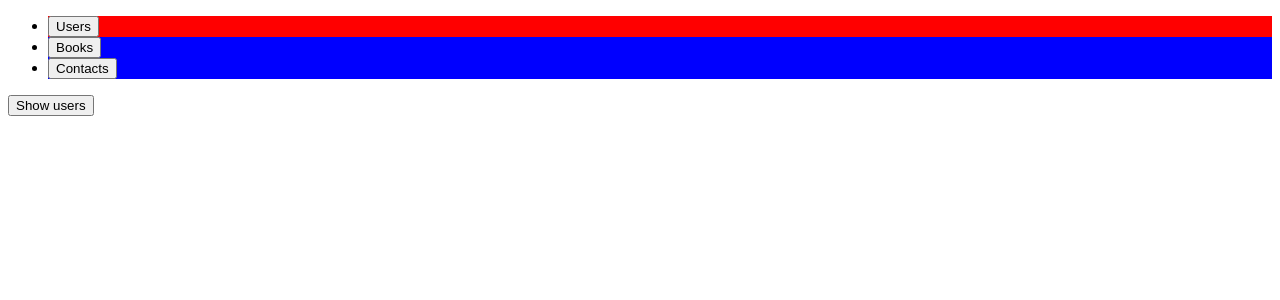
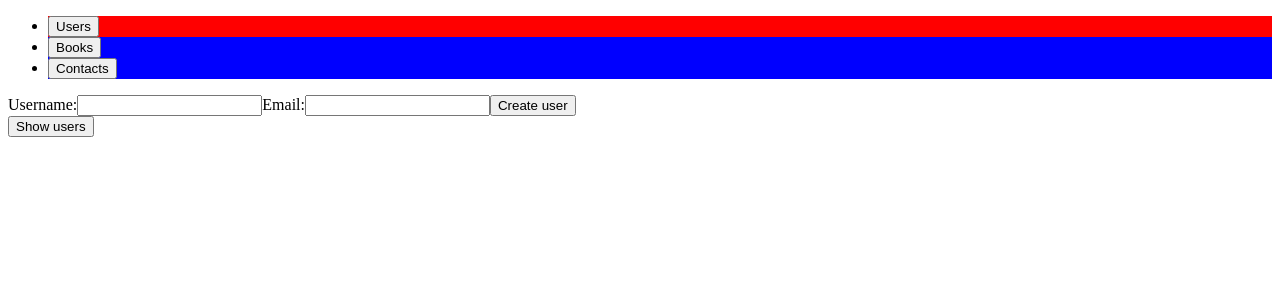
Before and after one commit to AlonaHarnyk/bc_82_ts_react_next, a React (Vite) app: page / in a window 1280 px wide. Shown: the top 300 px of the page. Built offline with nearby package versions, Linux system fonts and the light colour scheme.

Commit message:
AddUserForm

```diff
--- a/package.json
+++ b/package.json
@@ -13,9 +13,11 @@
     "@tanstack/react-query": "^5.105.0",
     "@tanstack/react-query-devtools": "^5.105.0",
     "axios": "^1.20.0",
+    "formik": "^2.4.9",
     "react": "^19.3.1",
     "react-dom": "^19.3.1",
-    "react-paginate": "^8.3.0"
+    "react-paginate": "^8.3.0",
+    "yup": "^1.7.1"
   },
   "devDependencies": {
     "@babel/core": "^7.29.7",
--- /dev/null
+++ b/src/components/AddUserForm/AddUserForm.module.css
@@ -0,0 +1,3 @@
+.error {
+  color: red;
+}
--- /dev/null
+++ b/src/components/AddUserForm/AddUserForm.tsx
@@ -0,0 +1,53 @@
+import { ErrorMessage, Field, Form, Formik, type FormikHelpers } from "formik";
+import { useId } from "react";
+import * as Yup from "yup";
+import css from "./AddUserForm.module.css";
+
+interface FormValues {
+  username: string;
+  email: string;
+}
+
+const initialValues: FormValues = {
+  username: "",
+  email: "",
+};
+
+const formValuesSchema = Yup.object().shape({
+  username: Yup.string()
+    .min(2, "Minimum length is 2 characters")
+    .required("Is required"),
+  email: Yup.string()
+    .email("Email must be a valid email")
+    .required("Is required"),
+});
+
+export default function AddUserForm() {
+  function handleSubmit(
+    values: FormValues,
+    actions: FormikHelpers<FormValues>,
+  ) {
+    console.log(values);
+    actions.resetForm();
+  }
+
+  const id = useId();
+  return (
+    <Formik
+      initialValues={initialValues}
+      onSubmit={handleSubmit}
+      validationSchema={formValuesSchema}
+    >
+      <Form>
+        <label htmlFor={`username-${id}`}>Username:</label>
+        <Field name="username" id={`username-${id}`} />
+        <ErrorMessage name="username" component="span" className={css.error} />
+
+        <label htmlFor={`email-${id}`}>Email:</label>
+        <Field name="email" id={`email-${id}`} />
+        <ErrorMessage name="email" component="span" className={css.error} />
+        <button type="submit">Create user</button>
+      </Form>
+    </Formik>
+  );
+}
--- a/src/components/Users/Users.tsx
+++ b/src/components/Users/Users.tsx
@@ -1,10 +1,11 @@
-import { useState } from 'react';
-import getUsers from '../../services/usersApi';
-import Button from '../Button/Button';
-import UsersList from '../UsersList/UsersList';
-import { useQuery } from '@tanstack/react-query';
-import ErrorNotification from '../ErrorNotification/ErrorNotification';
-import Loader from '../Loader/Loader';
+import { useState } from "react";
+import getUsers from "../../services/usersApi";
+import Button from "../Button/Button";
+import UsersList from "../UsersList/UsersList";
+import { useQuery } from "@tanstack/react-query";
+import ErrorNotification from "../ErrorNotification/ErrorNotification";
+import Loader from "../Loader/Loader";
+import AddUserForm from "../AddUserForm/AddUserForm";
 
 export default function Users() {
   const [isUsersVisible, setIsUsersVisible] = useState(false);
@@ -14,16 +15,17 @@ export default function Users() {
     isError,
     isLoading,
   } = useQuery({
-    queryKey: ['Users'],
+    queryKey: ["Users"],
     queryFn: getUsers,
     enabled: isUsersVisible,
   });
 
   return (
     <>
+      <AddUserForm />
       <Button
         handleClick={() => setIsUsersVisible(!isUsersVisible)}
-        textContent={isUsersVisible ? 'Hide users' : 'Show users'}
+        textContent={isUsersVisible ? "Hide users" : "Show users"}
       />
       {isUsersVisible && users && users.length > 0 && (
         <UsersList users={users} />
```
Also changed, not shown: 1 other file (tests, documents, lock files or other folders).
